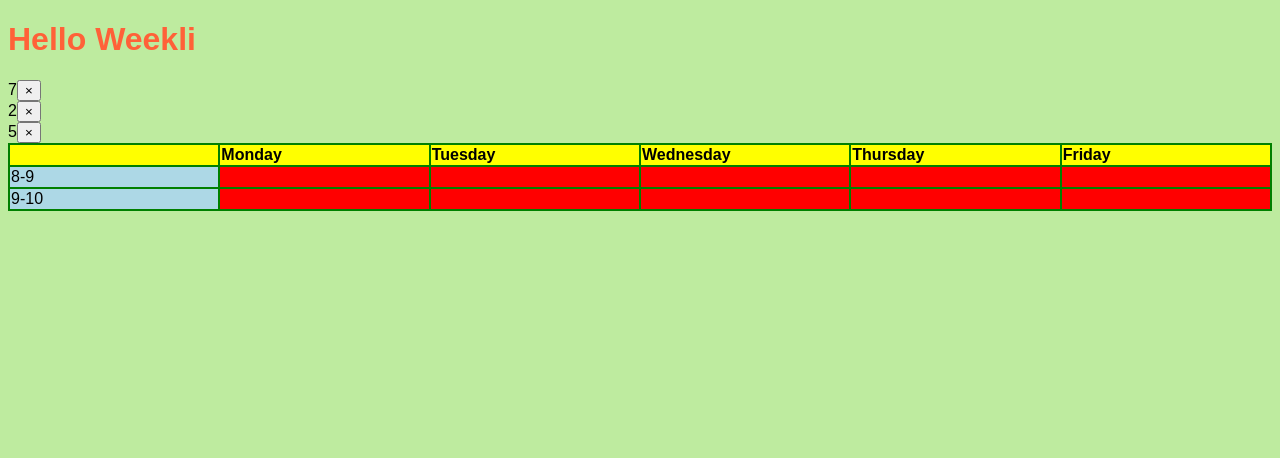
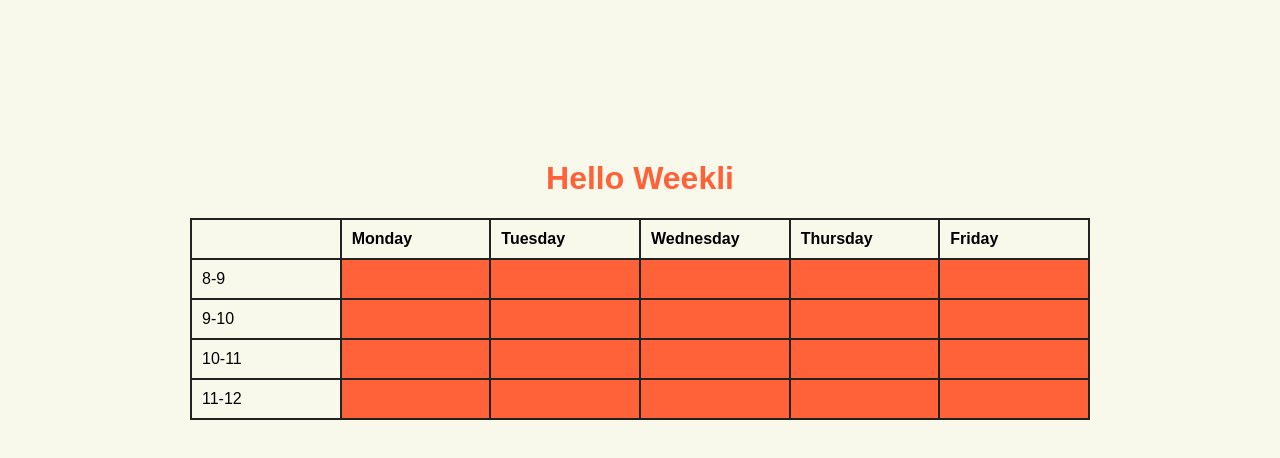
Before and after one commit to collnwalkr/weekli, a website: page index.html in a window 1280 px wide. Drawn offline with Linux system fonts and the light colour scheme.

Commit message:
mostly styling for testing hard-coded table

```diff
--- a/css/index.less
+++ b/css/index.less
@@ -6,18 +6,24 @@
 @mid-green: #79BD8F;
 @dark-green: #00A388;
 
+@import "weekli.less";
+
 
 /////////////////////////////
 // ELEMENTS
 /////////////////////////////
 body{
-  background-color: @light-green;
+  background-color: @light-grey;
   .font-face;
 }
 
 h1 {
   color: @red-color;
   .bold-font;
+  text-align: center;
+
+  margin-top: 5em;
+
 
 
   &:hover span {
@@ -25,6 +31,13 @@
   }
 }
 
+.container{
+  max-width: 900px;
+  display: block;
+  margin-left: auto;
+  margin-right: auto;
+
+}
 /////////////////////////////
 // FONTS
 /////////////////////////////
--- a/css/weekli.less
+++ b/css/weekli.less
@@ -1,5 +1,13 @@
+// COLORS
+@dark-grey: #222220;
+@light-grey: #f9f9eb;
+@red-color: #FF6138;
+@light-green: #BEEB9F;
+@mid-green: #79BD8F;
+@dark-green: #00A388;
+
 table.weekli{
-  background-color: green;
+  background-color: @dark-grey;
   width: 100%;
   table-layout: fixed;
   text-align: left;
@@ -16,15 +24,19 @@
   }
 
   th{
-    background-color: yellow;
+    background-color: @light-grey;
+    padding: 10px;
   }
 
   td{
-    background-color: red;
+    background-color: @red-color;
+
   }
 
   td.time-column{
-    background-color: lightblue;
+    background-color: @light-grey;
+    padding: 10px;
+
   }
 }
 
@@ -36,5 +48,5 @@
 }
 
 table.weekli .available{
-  background-color: green;
+  background-color: @mid-green;
 }
--- a/index.html
+++ b/index.html
@@ -17,6 +17,7 @@
     <div id="work"></div>
 
 
+    <div class="container">
         <table class="weekli">
             <thead>
             <tr>
@@ -45,8 +46,26 @@
                 <td class="wk-cell"></td>
                 <td class="wk-cell"></td>
             </tr>
+            <tr>
+                <td class="time-column">10-11</td>
+                <td  wk="goodbye" class="wk-cell"></td>
+                <td class="wk-cell"></td>
+                <td class="wk-cell"></td>
+                <td class="wk-cell"></td>
+                <td class="wk-cell"></td>
+            </tr>
+            <tr>
+                <td class="time-column">11-12</td>
+                <td  wk="goodbye" class="wk-cell"></td>
+                <td class="wk-cell"></td>
+                <td class="wk-cell"></td>
+                <td class="wk-cell"></td>
+                <td class="wk-cell"></td>
+            </tr>
             </tbody>
         </table>
+    </div>
+
 
 
 </body>
--- a/js/index.js
+++ b/js/index.js
@@ -15,5 +15,5 @@
 
 
 weekli.build();
-weekli_id.build();
-weekli_work.build();
+//weekli_id.build();
+//weekli_work.build();
--- a/js/weekli.js
+++ b/js/weekli.js
@@ -51,14 +51,15 @@
     function buildOut() {
         var parent_div  = document.getElementById(this.options.element_id);
         this.weekli  = document.createElement('div');
-        this.weekli.innerHTML = buildHTML(this);
+        //this.weekli.innerHTML = buildHTML(this);
 
-        // if closeButton option is true, add a close button
+        /* if closeButton option is true, add a close button
         if (this.options.closeButton === true) {
             this.closeButton = document.createElement('button');
             this.closeButton.innerHTML = '×';
             this.weekli.appendChild(this.closeButton);
         }
+        */
 
         if(parent_div){
             parent_div.appendChild(this.weekli);
```
Also changed, not shown: css/index.css, css/weekli.css. Lines whose indentation alone changed are shown as unchanged.
